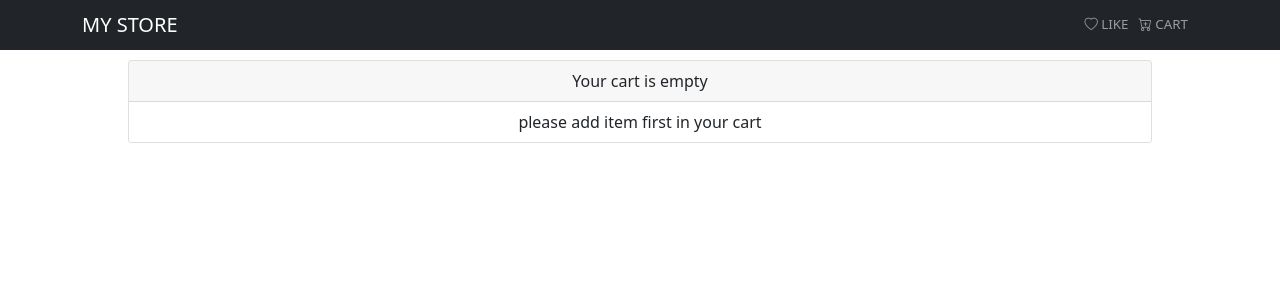
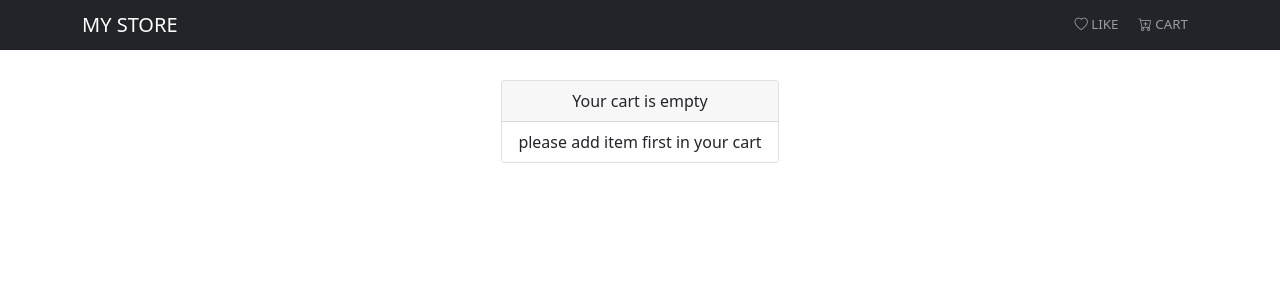
Before and after one commit to isle88/react-mystore, a React (Create React App) app: page /cart in a window 1280 px wide. Shown: the top 300 px of the page. Built offline with nearby package versions, Linux system fonts and the light colour scheme.

Commit message:
added css

```diff
--- a/src/App.css
+++ b/src/App.css
@@ -1,14 +1,14 @@
 @import url("https://cdn.jsdelivr.net/npm/bootstrap-icons@1.3.0/font/bootstrap-icons.css");
+body {
+  padding: 80px 0 200px 0;
+  margin: 40px;
+}
 
 .App {
   text-align: center;
   height: 100vh;
-  width: 100%;
-}
-
-.div {
-  margin: 40px 5% 0 5%;
-  padding: 20px 0 20px 0;
+  width: inherit;
+  justify-items: center;
 }
 
 .card-price {
@@ -34,12 +34,27 @@ a {
   text-decoration: none;
 }
 
+/* Add.jsx */
+.add-form {
+  border: 1px solid #e0e0e0;
+  border-radius: 20px;
+  width: 900px;
+  padding: 40px;
+  display: inline-block;
+  vertical-align: middle;
+}
+
+.add-button {
+  padding-top: 70px;
+}
+
+
 /* Header.jsx */
 .nav-var {
   max-height: 50px;
 }
 .nav-link {
-  padding-left: 10px !important;
+  padding-left: 20px !important;
   padding-right: 0 !important;
 }
 .badge {
@@ -72,7 +87,7 @@ a {
   font-size: 17px !important;
   color: #4f4f4d;
 }
-.product
+
 /* ProductCard.jsx */
 .product-card {
   padding: 30px 0;
@@ -83,8 +98,8 @@ a {
 .card-image {
   object-fit: contain;
   display: inline-block;
-  width: 60% !important;
-  margin: 5%;
+  width: 50% !important;
+  margin: 2%;
 }
 .card-description {
   font-size: 17px;
@@ -104,7 +119,7 @@ a {
 }
 
 @media (min-width: 430px) {
-  .div {
+  .main {
     margin: 40px 10% 0 10%;
   }
   .card-image {
```
